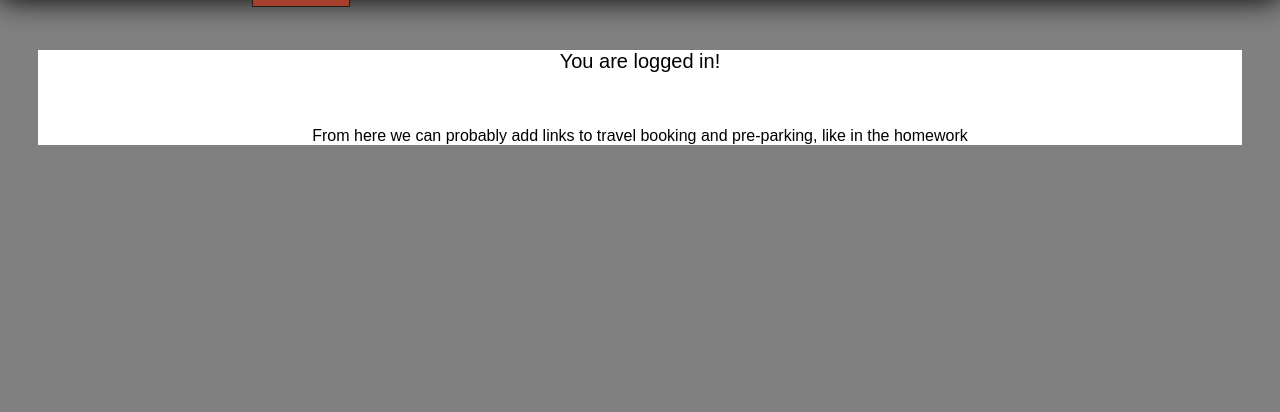
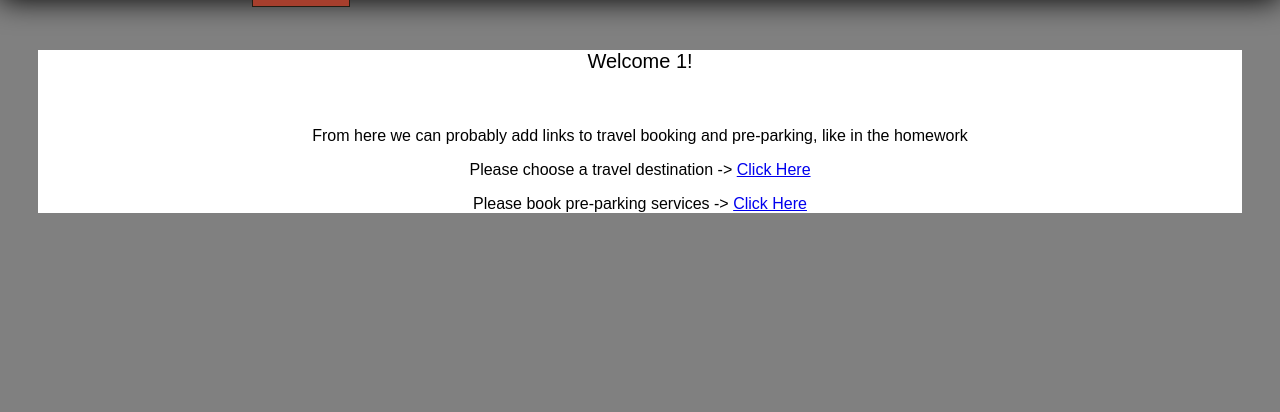
Before and after one commit to Birohn/e-commerceMVC, a PHP site: page / in a window 1280 px wide. Shown: the part 80-492 px from the top of the page. Run offline with PHP 8.4, Linux system fonts and the light colour scheme; the visitor is signed in with stand-in values (Sample User, id 1).

Commit message:
added pages for booking

```diff
--- a/index.php
+++ b/index.php
@@ -7,8 +7,12 @@ require "header.php";
             <section class="section-default">
                 <?php
                     if (isset($_SESSION['userId'])) {
-                      echo  '<p class="login-status">You are logged in!</p> <br />
-                             <p> From here we can probably add links to travel booking and pre-parking, like in the homework</p>';
+                        echo  '<p class="login-status">Welcome '.$_SESSION['userUid'].'!</p> <br />
+                                <p> From here we can probably add links to travel booking and pre-parking, like in the homework</p>';
+                        echo '<div class="booking-information">
+                        <p> Please choose a travel destination -> <a href="travelbooking.php" target="_blank">Click Here</a></p>
+                        <p> Please book pre-parking services -> <a href="preparking.php" target="_blank">Click Here</a></p>
+                        </div>';
                     }
                     else {
                         echo '<p class="login-status">You are logged out!</p>';
```
Also changed, not shown: preparking.php (added, +11 -0 lines), travelbooking.php (added, +11 -0 lines).
